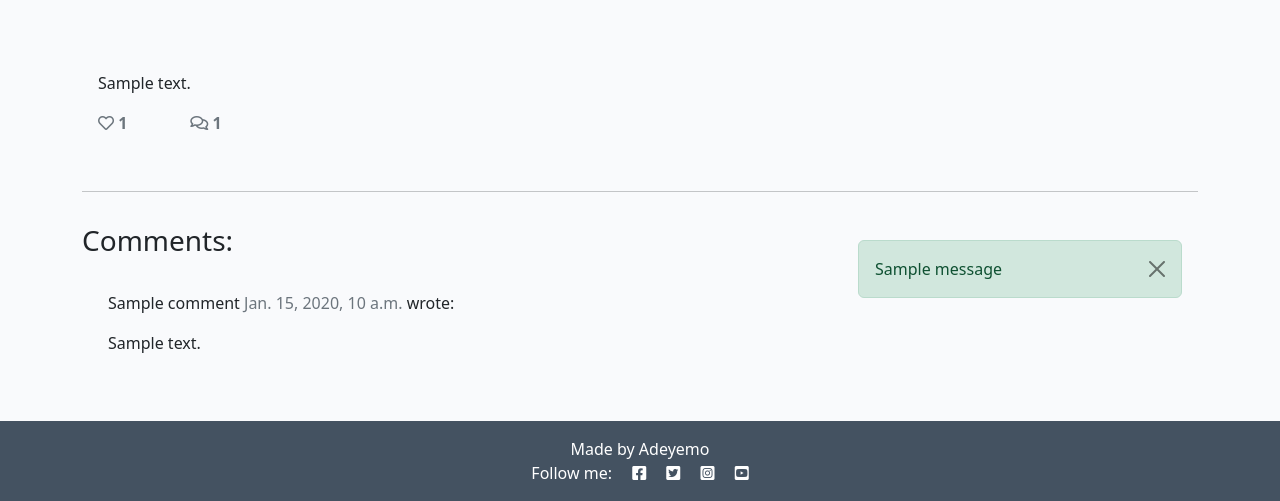
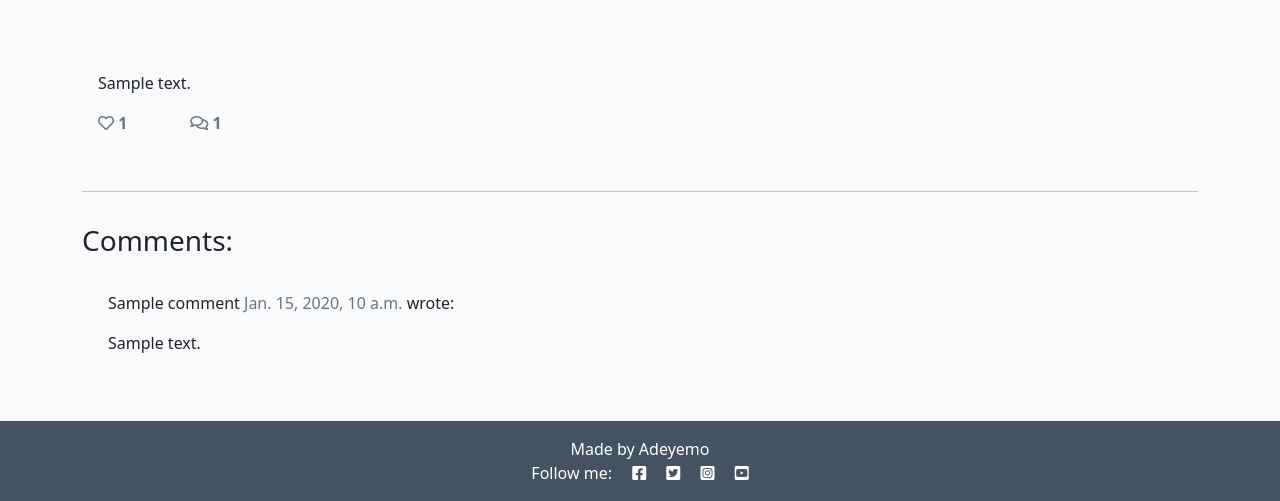
Before and after one commit to yemoalakija/DjangoBlog, a Django app: a page that uses yemos/templates/base.html in a window 1280 px wide. Shown: the part 301-802 px from the top of the page. Run offline with Django 3.2, Linux system fonts and the light colour scheme; tables that the repository leaves empty hold one stand-in row (values such as "Sample post"); one stand-in notice (Sample message) is shown; some libraries are stand-ins or nearby versions.

Commit message:
Modify views, base, and post_detail

```diff
--- a/storyline/views.py
+++ b/storyline/views.py
@@ -2,8 +2,9 @@
 from django.shortcuts import render, get_object_or_404, reverse
 from django.http import HttpResponseRedirect
 from django.views import generic, View
+from django.contrib import messages
+from .forms import CommentForm
 from .models import Post
-from .forms import CommentForm
 
 
 class PostList(generic.ListView):
--- a/yemos/templates/base.html
+++ b/yemos/templates/base.html
@@ -88,7 +88,7 @@
         setTimeout(function(){
             let button = document.querySelector(".btn-close");
             button.click();
-        }, 3000); // i.e. 3000 milliseconds = 3 seconds timeout
+        }, 3000); // Auto dismiss the alert in 3secs.
     </script>
 </body>
 
--- a/yemos/templates/post_detail.html
+++ b/yemos/templates/post_detail.html
@@ -95,7 +95,8 @@
         </div>
         <div class="col-md-4 card mb-4  mt-3 ">
             <div class="card-body">
-                <!-- For later -->
+                <!-- crispy_form -->
+                <!-- where comments are written and awating approval. -->
                 {% if commented %}
                 <div class="alert alert-success d-flex align-items-center" role="alert">
                     <svg id="info-fill" xmlns="http://www.w3.org/2000/svg" width="24" height="24" fill="currentColor" class="bi bi-exclamation-triangle-fill flex-shrink-0 me-2" viewBox="0 0 16 16" role="img" aria-label="Warning:">
@@ -118,27 +119,9 @@
                 </form>
                 {% endif %}
                 {% endif %}
-
-                {% if messages %}
-                <div class="alert alert-success alert-dismissible fade show" role="alert">
-                    {% for message in messages %}
-                    <span>{{ message }}</span>
-                    {% endfor %}
-                    <button type="button" class="btn-close" data-bs-dismiss="alert" aria-label="Close"></button>
-                </div>
-                {% endif %}
             </div>
         </div>
     </div>
 </div>
-<script>
-    // Auto-dismiss the sucess message after 3 seconds
-    setTimeout(function(){
-        let lert = document.querySelector(".alert-success");
-        if (alert){
-            alert.remove();
-        }
-    }, 3000);
-</script>
 
 {% endblock content %}
```
